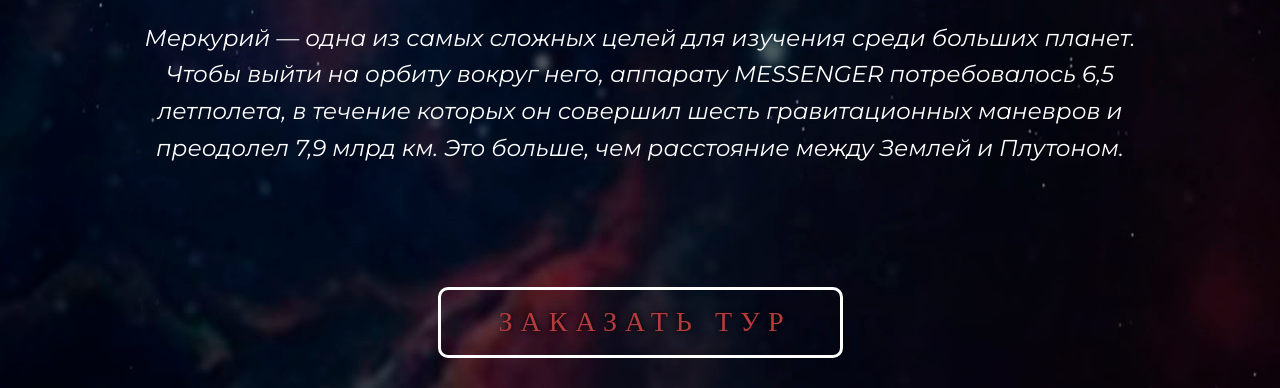
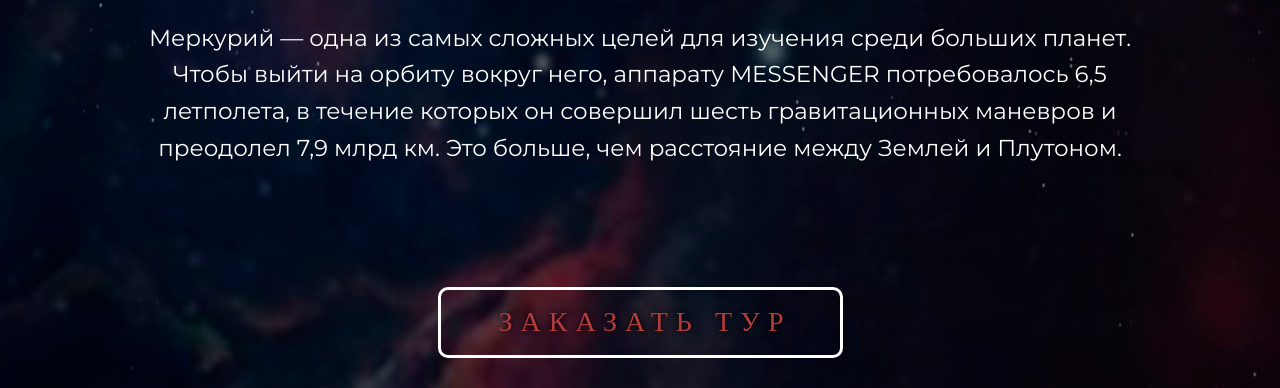
Before and after one commit to Anngrry/mercury, a plain HTML site: page index.html in a window 1280 px wide. Shown: the part 3283-3671 px from the top of the page. Drawn offline with nearby package versions, Linux system fonts and the light colour scheme.

Commit message:
initial commit

```diff
--- a/index.html
+++ b/index.html
@@ -143,11 +143,11 @@
 		</div>
 
 		<div class="footer-description" >
-			<p><i>Меркурий — одна из самых сложных целей для изучения среди
+			<p>Меркурий — одна из самых сложных целей для изучения среди
 				больших планет. Чтобы выйти на орбиту вокруг него, аппарату
 			   MESSENGER потребовалось 6,5 летполета, в течение которых он
 				совершил шесть гравитационных маневров и преодолел 7,9 млрд км.
-			   Это больше, чем расстояние между Землей и Плутоном. </i>
+			   Это больше, чем расстояние между Землей и Плутоном.
 			</p>
 
 		</div>
```
